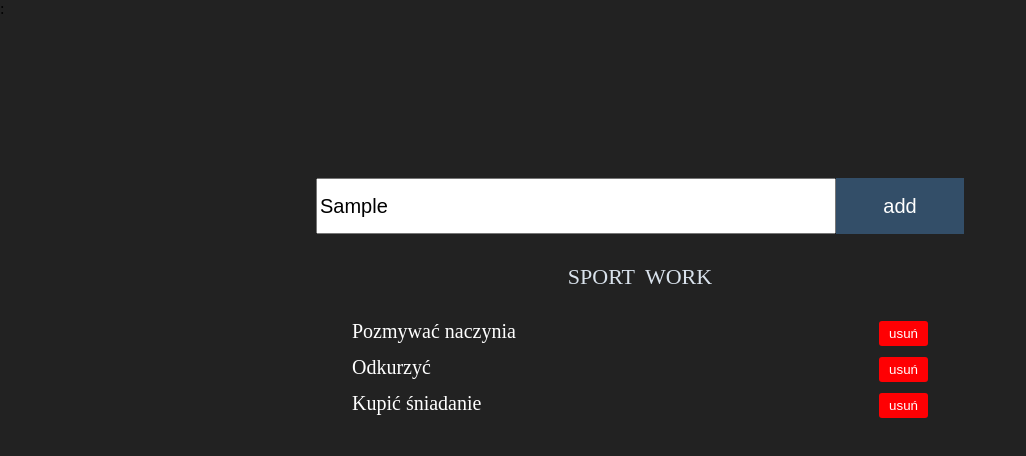
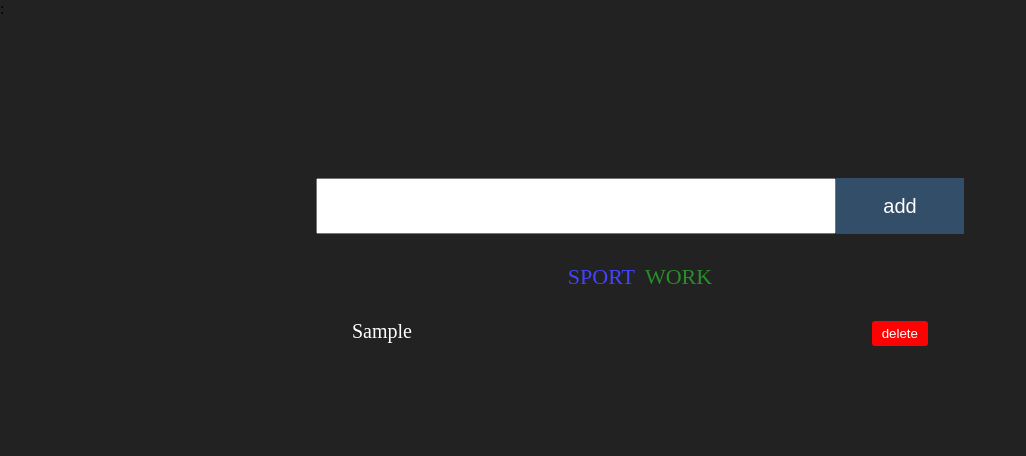
Before and after one commit to dawid-polak/todolistTypeScript, a website with bundled scripts: page index.html in a window 1280 px wide. Both pictures are taken after typing "Sample" into the empty fields and a click on the button "add". Shown: the whole page, without its empty margins (0-1026 px from the left). Built offline with nearby package versions, Linux system fonts and the light colour scheme.

Commit message:
render task

```diff
--- a/index.html
+++ b/index.html
@@ -19,26 +19,13 @@
         <div class="section-categories">
 
             <input type="radio" id="radio-sport" name="category" value="sport">
-            <label for="radio-sport">SPORT</label>
+            <label for="radio-sport" class="category-blue">SPORT</label>
 
             <input type="radio" id="radio-work" name="category" value="work">
-            <label for="radio-work">WORK</label>
+            <label for="radio-work" class="category-green">WORK</label>
         </div>
         <div class="section-bottom">
-            <ul class="tasks">
-                <li class="task">
-                    <span class="text">Pozmywać naczynia</span>
-                    <span class="btn"><button>usuń</button></span>
-                </li>
-                <li class="task">
-                    <span class="text">Odkurzyć</span>
-                    <span class="btn"><button>usuń</button></span>
-                </li>
-                <li class="task">
-                    <span class="text">Kupić śniadanie</span>
-                    <span class="btn"><button>usuń</button></span>
-                </li>
-            </ul>
+            <ul class="tasks"></ul>
         </div>
     </div>
 
--- a/src/app.ts
+++ b/src/app.ts
@@ -1,5 +1,6 @@
 const mainInput: HTMLInputElement = document.querySelector('#main-input');
 const mainBtn: HTMLButtonElement = document.querySelector('#main-btn');
+const listTask: HTMLUListElement = document.querySelector('.tasks');
 
 
 type Categories = "sport" | "work" | "";
@@ -10,24 +11,18 @@ interface Task {
     done: boolean;
 }
 
-const tasks: Task[] = [
-    {
-        name: 'Przebiec 10km',
-        category: 'sport',
-        done: false
-    }
-];
-
+const tasks: Task[] = [];
 
 const addTekstToTasks = (task: Task) => {
     tasks.push(task);
+    deleteTasksInHtml();
+    writeTasks(tasks);
 };
 
 const addCategoryToTask = (radioChecked: string) => {
     if (radioChecked) {
         return radioChecked
-    }
-
+    };
 };
 
 mainBtn.addEventListener('click', () => {
@@ -39,4 +34,43 @@ mainBtn.addEventListener('click', () => {
         category: radioChecked ? addCategoryToTask(radioChecked.value) as Categories : "",
         done: false
     });
+
+    mainInput.value = '';
  });
+
+ const writeTasks = (tasks) => {
+
+    tasks.forEach(task => {
+        const li: HTMLElement = document.createElement('li');
+        const spanText = document.createElement('span');
+        const spanButton = document.createElement('span');
+        const deleteButton = document.createElement('button');
+
+        spanText.innerText = task.name;
+        deleteButton.innerText = 'delete';
+
+        li.classList.add('task');
+        spanText.classList.add('text');
+        spanButton.classList.add('btn');
+
+        addColor(task, spanText);
+
+        listTask.appendChild(li);
+        li.appendChild(spanText);
+        li.appendChild(spanButton);
+        spanButton.appendChild(deleteButton);
+    });
+
+ };
+
+ const deleteTasksInHtml = () => {
+    listTask.innerHTML = '';
+ };
+
+ const addColor = (task, spanText) => {
+    if (task.category === 'sport') {
+        spanText.classList.add('category-blue');
+    } if (task.category === 'work') {
+        spanText.classList.add('category-green');
+    };
+ }
--- /dev/null
+++ b/src/style/categories-color.scss
@@ -0,0 +1,7 @@
+.category-blue {
+    color: rgb(68, 68, 255);
+}
+
+.category-green {
+    color: rgb(42, 141, 42);
+}
--- a/src/style/section-categories.scss
+++ b/src/style/section-categories.scss
@@ -15,7 +15,7 @@
 
     label:hover {
         cursor: pointer;
-        transform: scale(1.02);
+        transform: scale(1.03);
     }
 
 
--- a/src/style/section-top.scss
+++ b/src/style/section-top.scss
@@ -21,5 +21,6 @@ $font-size: 20px;
     button:hover {
         transform: scale(1.1);
         border-radius: 10px;
+        cursor: pointer;
     }
 }
--- a/src/style/style.scss
+++ b/src/style/style.scss
@@ -3,6 +3,7 @@
 @use 'section-top';
 @use 'section-categories';
 @use 'section-bottom';
+@use 'categories-color';
 
 body {
     margin: 0;
```
Also changed, not shown: dist/app.js, src/style/style.css, 1 other file.
